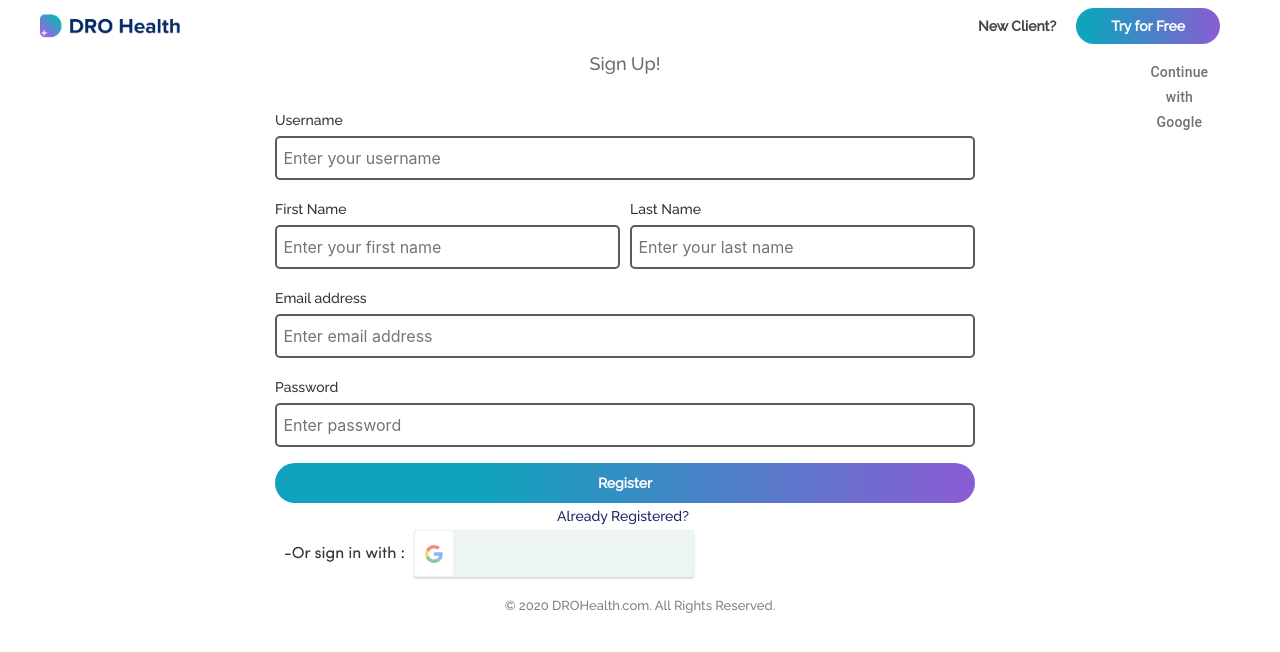
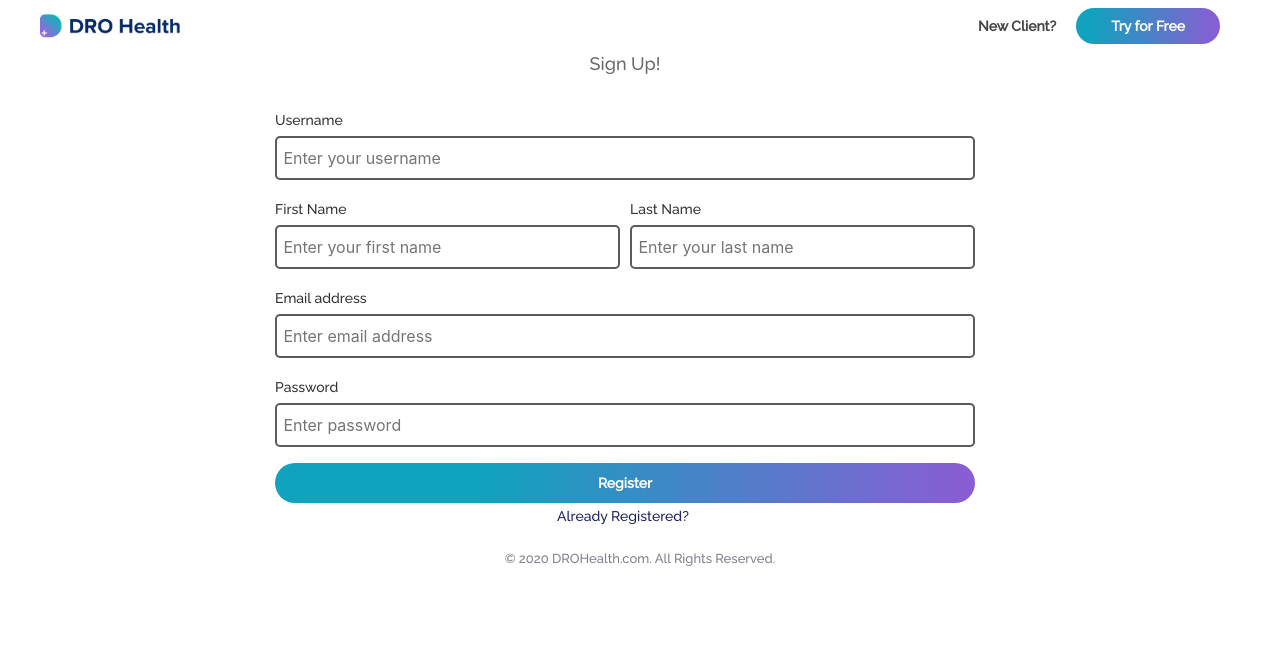
Before and after one commit to siccoo/dro-health, a React (Create React App) app: page /register in a window 1280 px wide. Shown: the top 652 px of the page. Built offline with nearby package versions, Linux system fonts and the light colour scheme.

Commit message:
updates on Register/index.js

```diff
--- a/src/pages/Register/index.js
+++ b/src/pages/Register/index.js
@@ -1,16 +1,16 @@
 import React, { useEffect } from "react";
 import { Link } from "react-router-dom";
-import { GoogleLogin } from 'react-google-login';
+// import { GoogleLogin } from 'react-google-login';
 import "./style.css";
 
 import Logo from "../../images/dro-logo.png";
-import Icon1 from "../../images/sign in.png";
+// import Icon1 from "../../images/sign in.png";
 
 const Register = (props) => {
-    const responseGoogle = () => {
-        props.history.push("/");
-        window.location.reload();
-    };
+    // const responseGoogle = () => {
+    //     props.history.push("/");
+    //     window.location.reload();
+    // };
 
     useEffect(() => {
         document.title = "Create account | DRO Health";
@@ -97,7 +97,7 @@ const Register = (props) => {
                             </div>
                             <button type="submit" className="">Register</button>
                             <Link className="forgot-password" to="/login">Already Registered?</Link>
-                            <div className="" id="social-icons mt-5">
+                            {/* <div className="" id="social-icons mt-5">
                                 <img className="so-icon" src={Icon1} alt="alternative" />
                                 <GoogleLogin
                                     clientId="658977310896-knrl3gka66fldh83dao2rhgbblmd4un9.apps.googleusercontent.com"
@@ -107,7 +107,7 @@ const Register = (props) => {
                                     cookiePolicy={'single_host_origin'}
                                     className="google"
                                 />
-                            </div>
+                            </div> */}
                         </form>
                     </div>
                     <div className="col-md-12">
```
